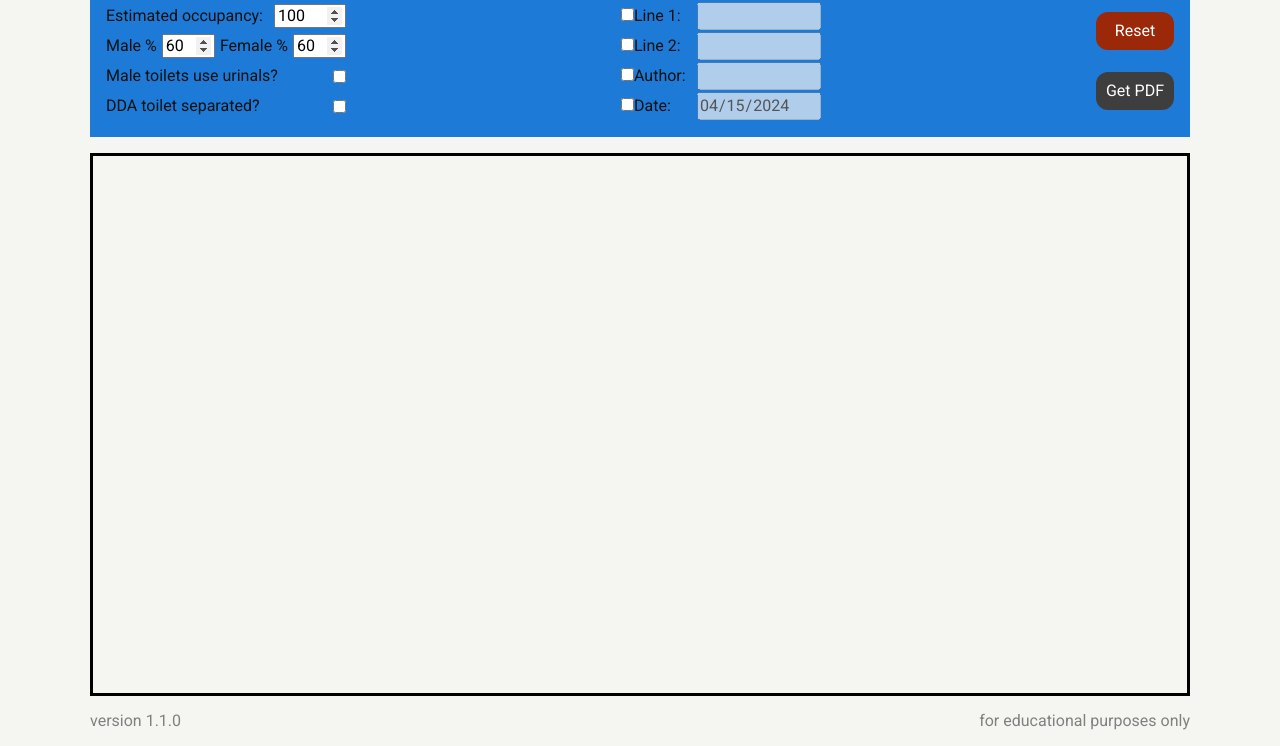
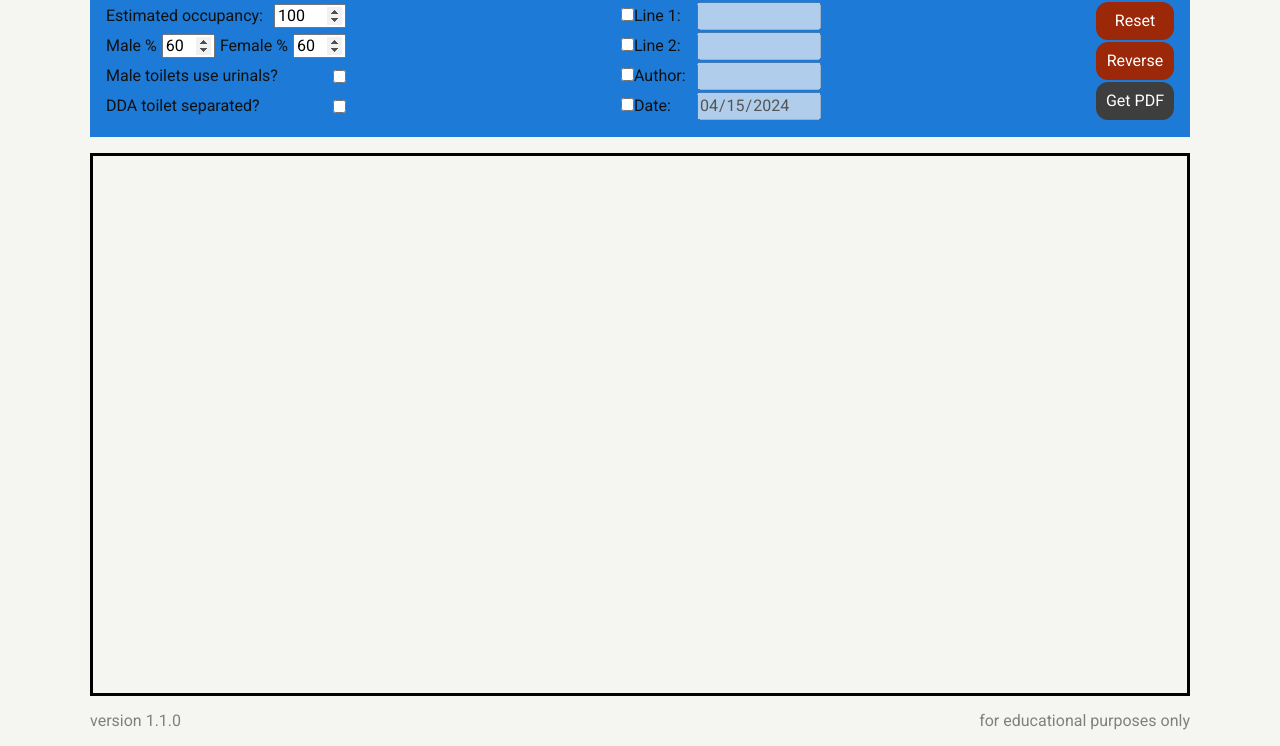
Before and after one commit to wnwarchdev/BRegsCalculator, a website built with Parcel: page index.html in a window 1280 px wide. Shown: the part 54-800 px from the top of the page. Built offline with nearby package versions, Linux system fonts and the light colour scheme.

Commit message:
add link button to reverse calculator

```diff
--- a/index.html
+++ b/index.html
@@ -103,6 +103,7 @@
 
       <div id="buttons">
         <button id="resetButton">Reset</button>
+        <button id="link" onclick="location.href='https://bregs-reverse-calculator.web.app/';">Reverse</button>
         <button id="pdfButton" disabled>Get PDF</button>
         <button id="descriptionToggle"> Description </button>
       </div>
```
